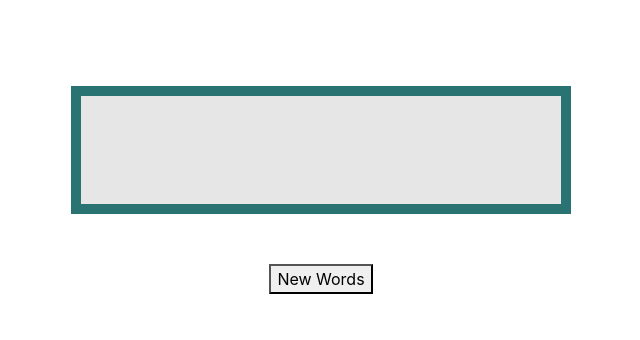
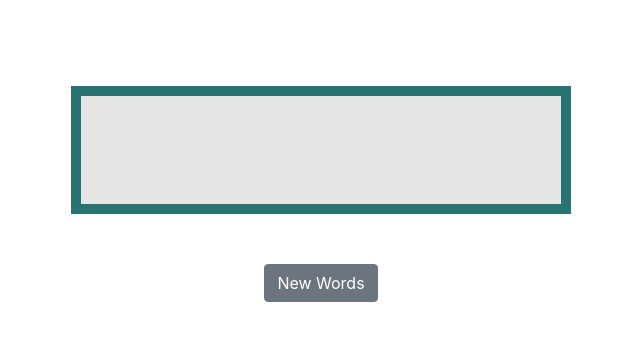
Before and after one commit to aliceals/Learn-Maori, a website: page static/index.html in a window 1280 px wide. Shown: the part 80-420 px from the top of the page, without its empty margins (319-959 px from the left). Drawn offline with nearby package versions, Linux system fonts and the light colour scheme; no server answers.

Commit message:
connected button to bootstrap

```diff
--- a/static/index.html
+++ b/static/index.html
@@ -20,6 +20,10 @@
       <h3 id="englishWord"></h3>
     </div>
     <script src="app.js"></script>
-    <div id="buttonDiv"><button id="btn">New Words</button></div>
+    <div id="buttonDiv">
+      <button type="button" class="btn btn-secondary" id="btn">
+        New Words
+      </button>
+    </div>
   </body>
 </html>
```
